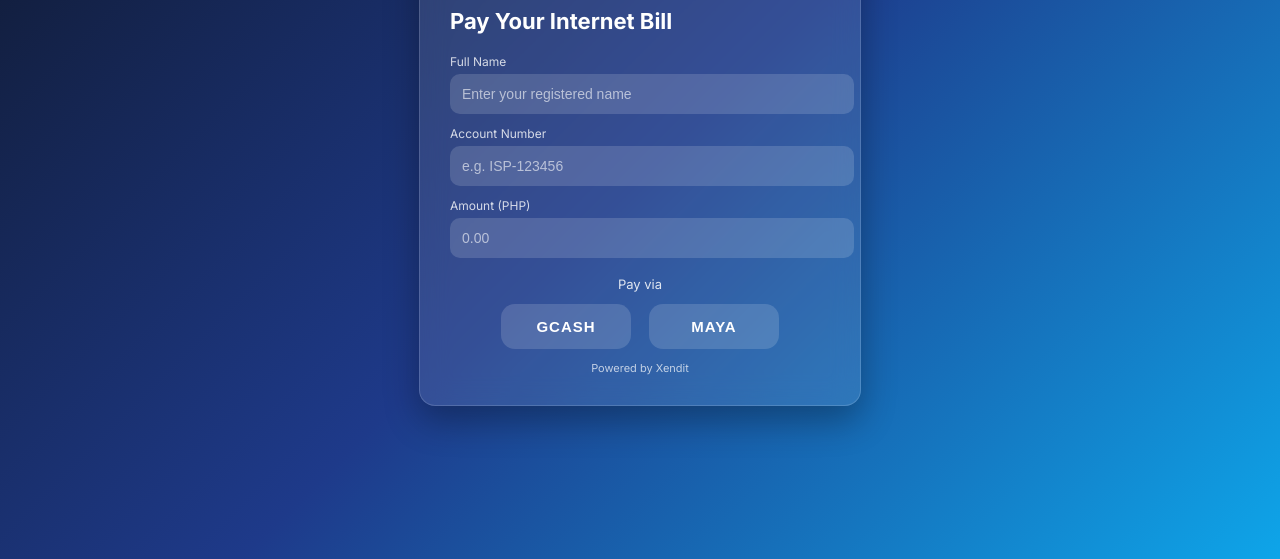
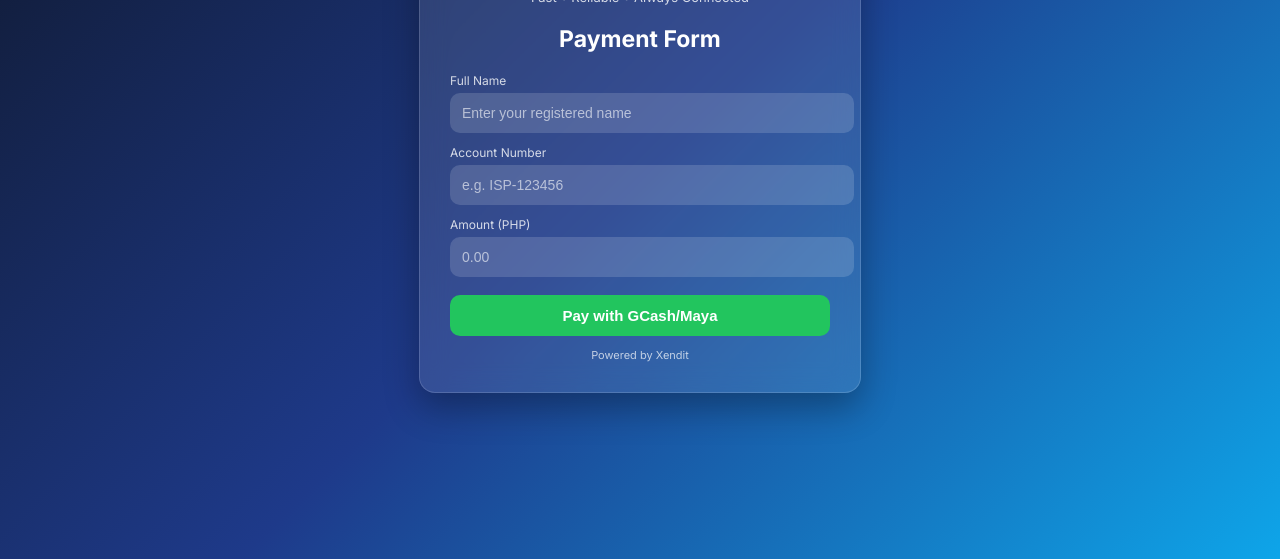
Before and after one commit to MmRnetworks/mmr-payment, a plain HTML site: page index.html in a window 1280 px wide. Shown: the part 241-800 px from the top of the page. Drawn offline with Linux system fonts and the light colour scheme.

Commit message:
Update index.html

```diff
--- a/index.html
+++ b/index.html
@@ -2,7 +2,7 @@
 <html lang="en">
 <head>
   <meta charset="UTF-8">
-  <title>MMR Network Billing Portal</title>
+  <title>ISP Billing Portal</title>
   <meta name="viewport" content="width=device-width, initial-scale=1.0">
 
   <link href="https://fonts.googleapis.com/css2?family=Inter:wght@400;600;700&display=swap" rel="stylesheet">
@@ -15,6 +15,8 @@
       display: flex;
       justify-content: center;
       align-items: center;
+
+      /* Professional ISP-style gradient */
       background: linear-gradient(135deg, #0f172a, #1e3a8a, #0ea5e9);
     }
 
@@ -30,7 +32,7 @@
     }
 
     .logo {
-      font-size: 20px;
+      font-size: 23px;
       font-weight: 700;
       margin-bottom: 5px;
       text-align: center;
@@ -40,12 +42,14 @@
       font-size: 13px;
       opacity: 0.8;
       margin-bottom: 20px;
+	  text-align: center;
     }
 
     h2 {
       margin: 10px 0 20px;
-      font-size: 22px;
+      font-size: 23px;
       font-weight: 700;
+	  text-align: center;
     }
 
     label {
@@ -71,6 +75,32 @@
       color: rgba(255,255,255,0.6);
     }
 
+    button {
+      width: 100%;
+      margin-top: 18px;
+      padding: 12px;
+      border: none;
+      border-radius: 10px;
+      font-size: 15px;
+      font-weight: 600;
+      cursor: pointer;
+      background: #22c55e;
+      color: white;
+      transition: 0.2s;
+    }
+
+    button:hover {
+      background: #16a34a;
+      transform: translateY(-1px);
+    }
+
+    .footer {
+      margin-top: 12px;
+      font-size: 11px;
+      opacity: 0.7;
+      text-align: center;
+    }
+
     .badge {
       display: inline-block;
       background: rgba(255,255,255,0.15);
@@ -78,46 +108,6 @@
       border-radius: 20px;
       font-size: 11px;
       margin-bottom: 10px;
-    }
-
-    .pay-method-title {
-      margin-top: 18px;
-      font-size: 13px;
-      opacity: 0.85;
-      text-align: center;
-    }
-
-    .payment-options {
-      display: flex;
-      justify-content: center;
-      gap: 18px;
-      margin-top: 12px;
-    }
-
-    .pay-btn {
-      border: none;
-      background: rgba(255,255,255,0.15);
-      padding: 14px;
-      border-radius: 14px;
-      cursor: pointer;
-      transition: 0.2s;
-      width: 130px;
-      font-size: 15px;
-      font-weight: 700;
-      color: white;
-      letter-spacing: 1px;
-    }
-
-    .pay-btn:hover {
-      transform: translateY(-2px);
-      background: rgba(255,255,255,0.25);
-    }
-
-    .footer {
-      margin-top: 12px;
-      font-size: 11px;
-      opacity: 0.7;
-      text-align: center;
     }
   </style>
 </head>
@@ -129,7 +119,7 @@
   <div class="logo">MMR Network and Data Solution</div>
   <div class="subtitle">Fast • Reliable • Always Connected</div>
 
-  <h2>Pay Your Internet Bill</h2>
+  <h2>Payment Form</h2>
 
   <label>Full Name</label>
   <input id="name" placeholder="Enter your registered name">
@@ -140,19 +130,7 @@
   <label>Amount (PHP)</label>
   <input id="amount" type="number" placeholder="0.00">
 
-  <div class="pay-method-title">Pay via</div>
-
-  <div class="payment-options">
-
-    <button class="pay-btn" onclick="payNow('gcash')">
-      GCASH
-    </button>
-
-    <button class="pay-btn" onclick="payNow('maya')">
-      MAYA
-    </button>
-
-  </div>
+  <button onclick="payNow()">Pay with GCash/Maya</button>
 
   <div class="footer">
     Powered by Xendit
@@ -161,7 +139,7 @@
 </div>
 
 <script>
-function payNow(method) {
+function payNow() {
   const name = document.getElementById("name").value;
   const account = document.getElementById("account").value;
   const amount = document.getElementById("amount").value;
@@ -174,8 +152,7 @@ function payNow(method) {
   localStorage.setItem("payment", JSON.stringify({
     name,
     account,
-    amount,
-    method
+    amount
   }));
 
   window.location.href = "gcash.html";
```
